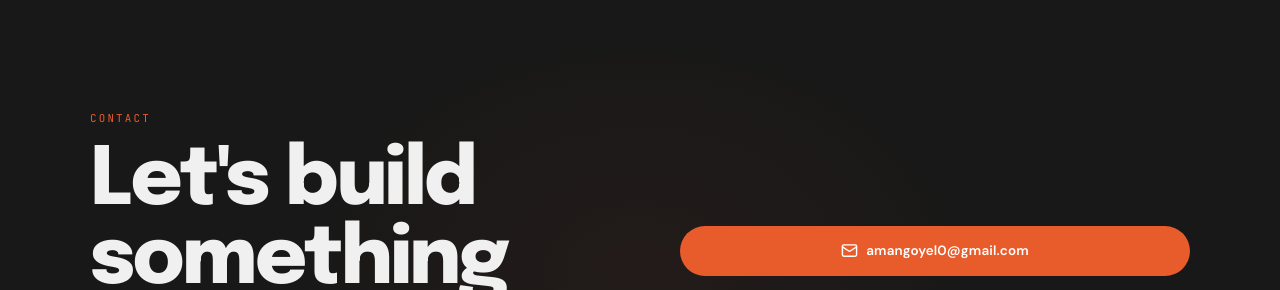
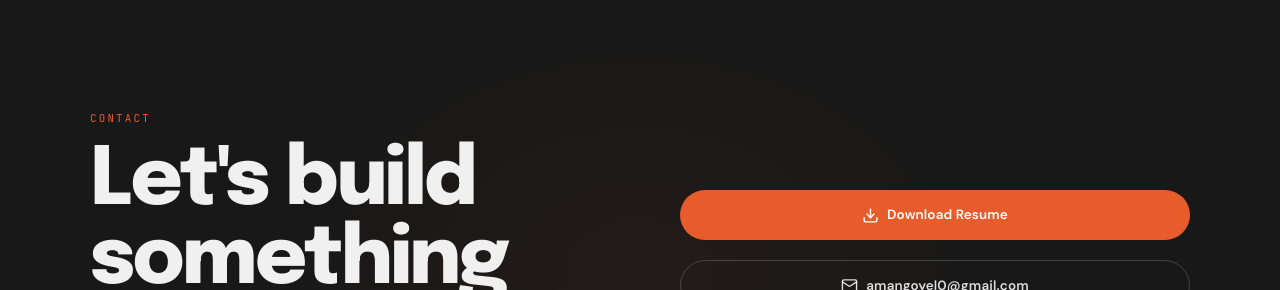
Before and after one commit to agoyel25/agoyel25.github.io, an Astro site: page / in a window 1280 px wide. Shown: the part 6333-6623 px from the top of the page. Built offline with nearby package versions, Linux system fonts and the light colour scheme; Astro itself is replaced by a stand-in of ours.

Commit message:
fix resume

```diff
--- a/src/components/Contact.astro
+++ b/src/components/Contact.astro
@@ -18,13 +18,22 @@
       </div>
 
       <div class="contact-actions reveal reveal-d2">
-        <a href="mailto:amangoyel0@gmail.com" class="btn-primary contact-email">
+        <a href="/resume.pdf" download="Aman_Goyal_Resume.pdf" class="btn-primary contact-email">
+          <svg width="17" height="17" viewBox="0 0 24 24" fill="none" stroke="currentColor" stroke-width="2" stroke-linecap="round" stroke-linejoin="round" aria-hidden="true">
+            <path d="M21 15v4a2 2 0 0 1-2 2H5a2 2 0 0 1-2-2v-4"/>
+            <polyline points="7 10 12 15 17 10"/>
+            <line x1="12" y1="15" x2="12" y2="3"/>
+          </svg>
+          Download Resume
+        </a>
+        <a href="mailto:amangoyel0@gmail.com" class="btn-primary contact-email" style="background: transparent; border: 1px solid rgba(255,255,255,0.18); color: rgba(255,255,255,0.85);">
           <svg width="17" height="17" viewBox="0 0 24 24" fill="none" stroke="currentColor" stroke-width="2" stroke-linecap="round" stroke-linejoin="round" aria-hidden="true">
             <rect x="2" y="4" width="20" height="16" rx="2"/>
             <path d="m22 7-8.97 5.7a1.94 1.94 0 0 1-2.06 0L2 7"/>
           </svg>
           amangoyel0@gmail.com
         </a>
+
 
         <div class="contact-links">
           <a href="https://www.linkedin.com/in/amangoyal25" target="_blank" rel="noopener noreferrer" class="icon-link" aria-label="LinkedIn">
--- a/src/components/Nav.astro
+++ b/src/components/Nav.astro
@@ -10,7 +10,7 @@
         <a href="#experience">Experience</a>
         <a href="#contact">Contact</a>
       </div>
-      <a href="/resume.pdf" target="_blank" rel="noopener noreferrer" class="nav-resume font-mono">
+      <a href="/resume.pdf" download="Aman_Goyal_Resume.pdf" class="nav-resume font-mono">
         Resume ↗
       </a>
     </div>
```
Also changed, not shown: 1 other file.
